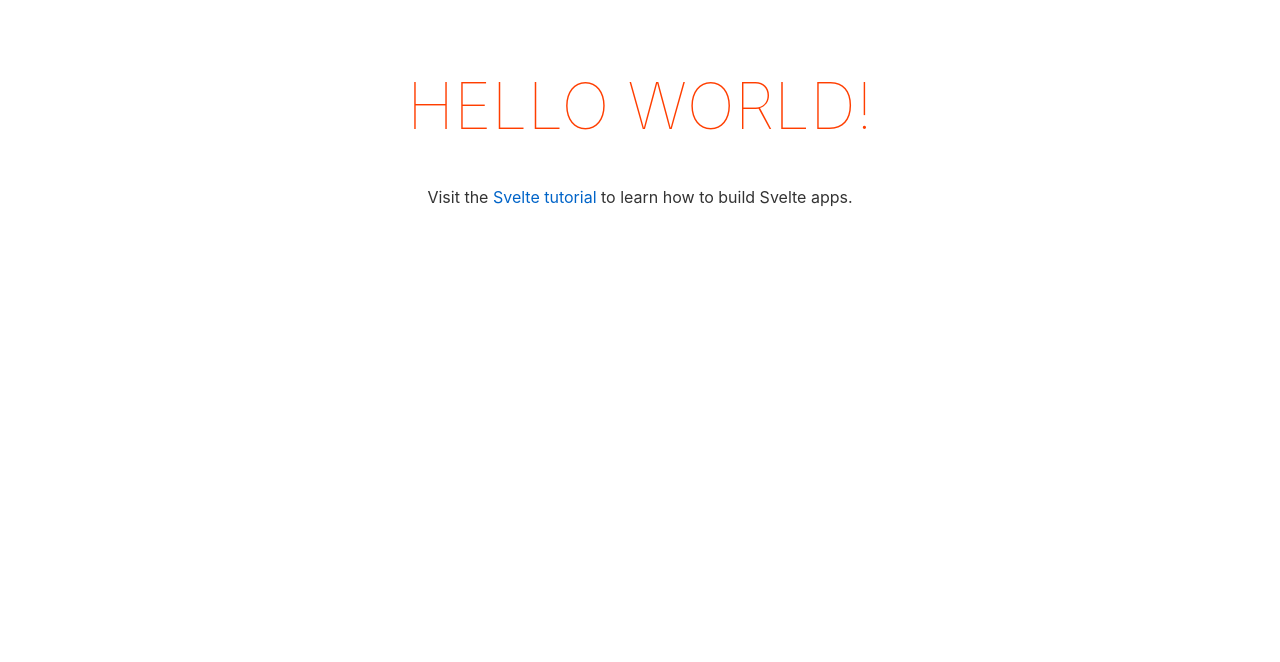
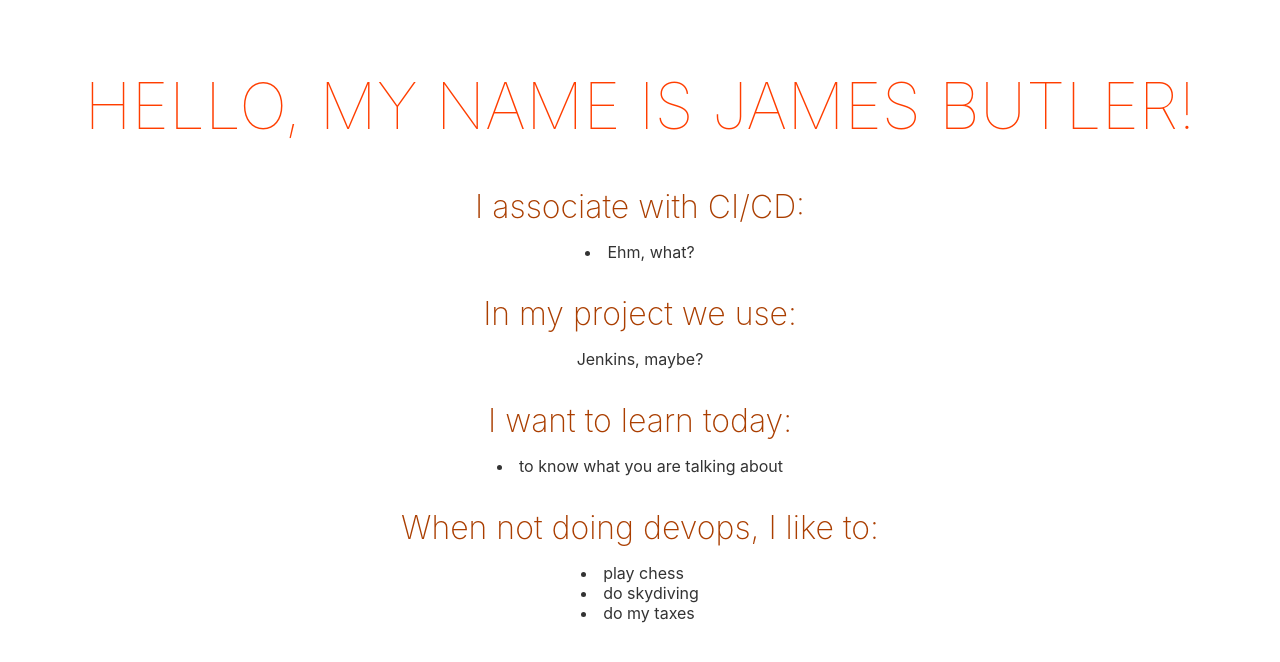
Before and after one commit to xerevity/ciCdPlayground, a Svelte app: page / in a window 1280 px wide. Shown: the top 662 px of the page. Built offline with nearby package versions, Linux system fonts and the light colour scheme.

Commit message:
add participant template

```diff
--- a/src/App.svelte
+++ b/src/App.svelte
@@ -1,10 +1,26 @@
 <script>
+	import List from './list.svelte';
 	export let name;
+	export let associations;
+	export let tools;
+	export let expectations;
+	export let hobbies;
 </script>
 
 <main>
-	<h1>Hello {name}!</h1>
-	<p>Visit the <a href="https://svelte.dev/tutorial">Svelte tutorial</a> to learn how to build Svelte apps.</p>
+	<h1>Hello, my name is {name}!</h1>
+
+	<h2>I associate with CI/CD:</h2>
+	<List content={associations} class="list"></List>
+
+	<h2>In my project we use:</h2>
+	<List content={tools}></List>
+
+	<h2>I want to learn today:</h2>
+	<List content={expectations}></List>
+
+	<h2>When not doing devops, I like to:</h2>
+	<List content={hobbies}></List>
 </main>
 
 <style>
@@ -22,6 +38,15 @@
 		font-weight: 100;
 	}
 
+	h2 {
+		color: #aa3e00;
+		font-size: 2em;
+		font-weight: 200;
+
+		margin-top: 1em;
+		margin-bottom: 0.5em;
+	}
+
 	@media (min-width: 640px) {
 		main {
 			max-width: none;
--- /dev/null
+++ b/src/list.svelte
@@ -0,0 +1,29 @@
+<script>
+	export let content;
+</script>
+
+<div>
+{#if Array.isArray(content)}
+	<p>
+	{#each content as line}
+		<li>{line}</li>
+	{/each}
+	</p>
+{:else}
+	<p>{content}</p>
+{/if}
+</div>
+
+<style>
+	div {
+		display: flex;
+		flex-direction: column;
+		align-items: center;
+	}
+	p {
+		margin: 0;
+	}
+	li {
+		text-align: left;
+	}
+</style>
--- a/src/main.js
+++ b/src/main.js
@@ -3,7 +3,24 @@ import App from './App.svelte';
 const app = new App({
 	target: document.body,
 	props: {
-		name: 'world'
+		// What's your name?
+		name: 'James Butler',
+		// What do you associate with the term 'CI/CD'?
+		associations: [
+			'Ehm, what?'
+		],
+		// Which CI/CD tools do you use in your project?
+		tools: 'Jenkins, maybe?',
+		// What do you want to learn in this workshop?
+		expectations: [
+			'to know what you are talking about'
+		],
+		// What do you like to do when you're not coding?
+		hobbies: [
+			'play chess',
+			'do skydiving',
+			'do my taxes'
+		]
 	}
 });
 
```
Also changed, not shown: 2 other files (tests, documents, lock files or other folders).
